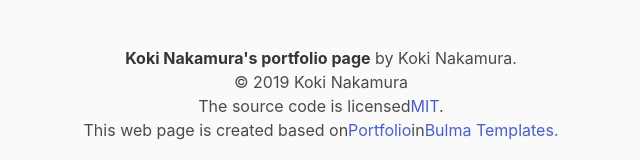
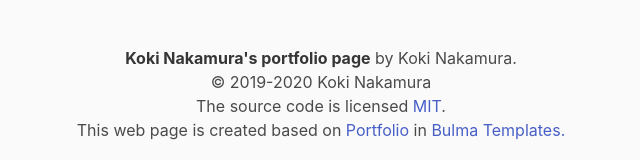
Before and after one commit to koki-nakamura22/portfolio-using-react.js, a React (Create React App) app: page / in a window 1280 px wide. Shown: the part 5247-5407 px from the top of the page, without its empty margins (319-959 px from the left). Built offline with nearby package versions, Linux system fonts and the light colour scheme.

Commit message:
Fixed footer layout, and added current year to copyright.

```diff
--- a/src/js/components/footer.js
+++ b/src/js/components/footer.js
@@ -9,16 +9,16 @@ class Footer extends Component {
             <strong>Koki Nakamura's portfolio page</strong> by Koki Nakamura.
           </p>
           <p>
-            &copy; 2019 Koki Nakamura
+            &copy; 2019-2020 Koki Nakamura
           </p>
           <p>
-            The source code is licensed
+            The source code is licensed&nbsp;
             <a href="http://opensource.org/licenses/mit-license.php">MIT</a>.
           </p>
           <p>
-            This web page is created based on
+            This web page is created based on&nbsp;
             <a href="https://github.com/dansup/bulma-templates/blob/master/templates/personal.html">Portfolio</a>
-            in
+            &nbsp;in&nbsp;
             <a href="https://github.com/dansup/bulma-templates">Bulma Templates.</a>
           </p>
         </div>
```
